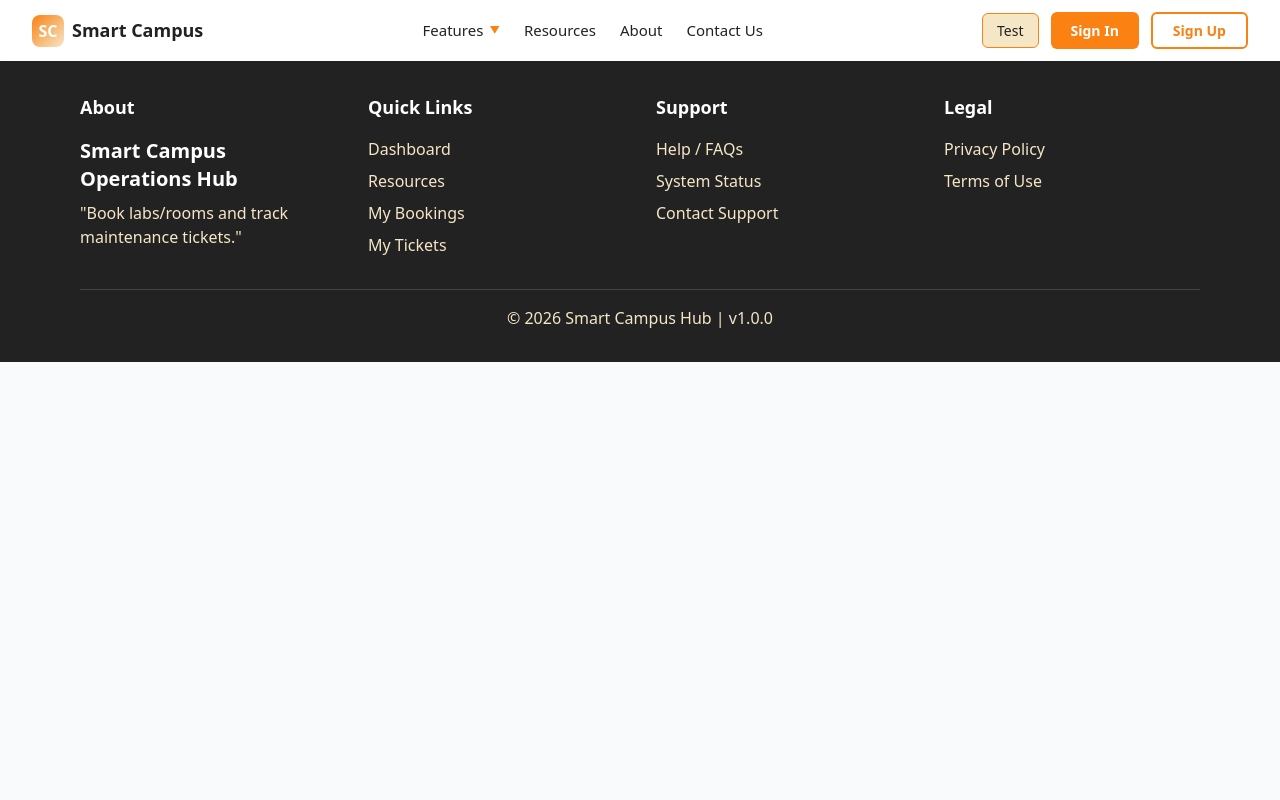
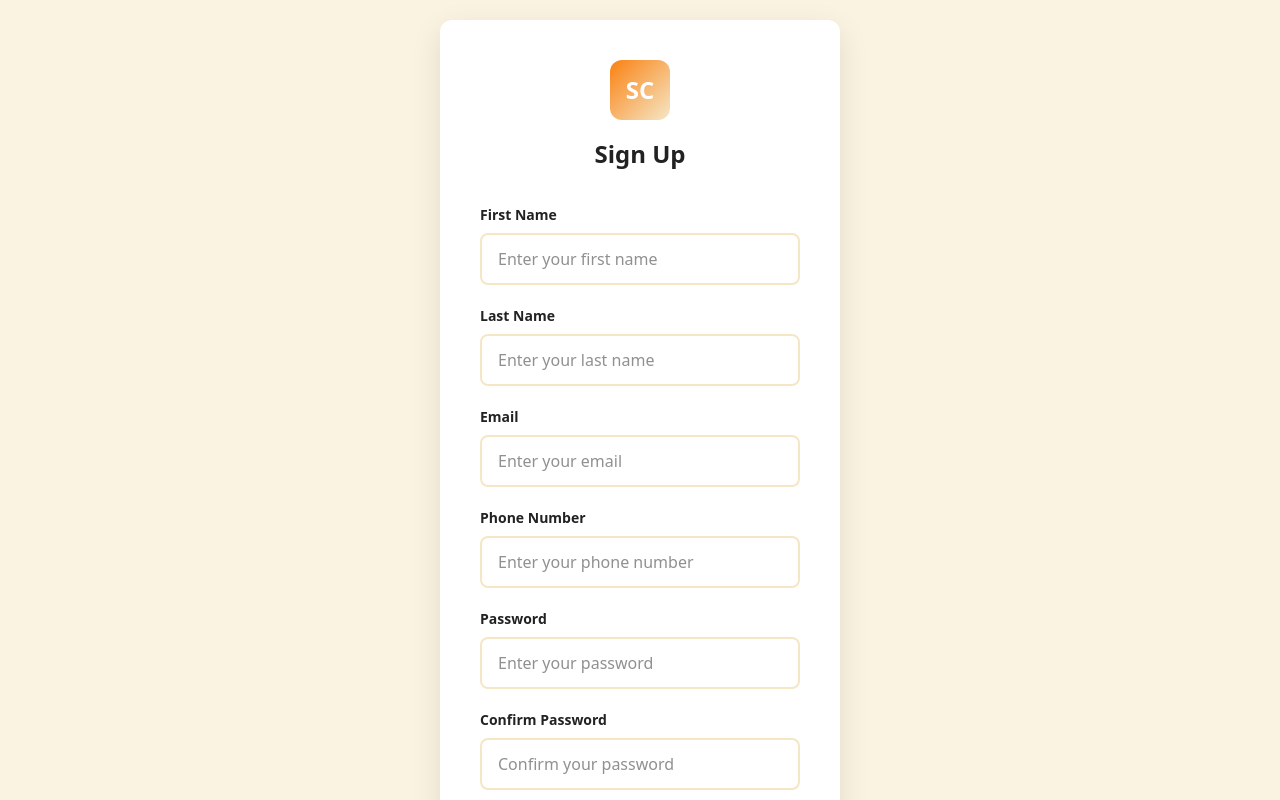
Before and after one commit to KulanyaLisaldi/it3030-paf-2026-smart-campus-groupXX, a React (Vite) app in the folder client/: page /signup in a window 1280 px wide. Shown: the top 800 px of the page. Built offline with nearby package versions, Linux system fonts and the light colour scheme.

Commit message:
Design Sign Up Page

```diff
--- a/client/src/App.jsx
+++ b/client/src/App.jsx
@@ -3,11 +3,12 @@ import Navbar from "./components/layout/navbar.jsx";
 import Footer from "./components/layout/footer.jsx";
 import Home from "./pages/Home.jsx";
 import SignIn from "./pages/SignIn.jsx";
+import SignUp from "./pages/SignUp.jsx";
 import TestApiPanel from "./components/TestApiPanel.jsx";
 
 function AppContent() {
   const location = useLocation();
-  const hideNavAndFooter = location.pathname === '/signin';
+  const hideNavAndFooter = location.pathname === '/signin' || location.pathname === '/signup';
 
   return (
     <div className="min-h-screen flex flex-col">
@@ -15,6 +16,7 @@ function AppContent() {
       <Routes>
         <Route path="/" element={<Home />} />
         <Route path="/signin" element={<SignIn />} />
+        <Route path="/signup" element={<SignUp />} />
         <Route path="/test" element={
           <main className="grow">
             <TestApiPanel />
--- a/client/src/components/layout/navbar.jsx
+++ b/client/src/components/layout/navbar.jsx
@@ -245,6 +245,7 @@ const Navbar = () => {
           style={signUpButtonStyle}
           onMouseEnter={(e) => handleSignUpHover(e, true)}
           onMouseLeave={(e) => handleSignUpHover(e, false)}
+          onClick={() => navigate('/signup')}
         >
           Sign Up
         </button>
--- /dev/null
+++ b/client/src/pages/SignUp.jsx
@@ -0,0 +1,318 @@
+import React, { useState } from 'react';
+import { useNavigate } from 'react-router-dom';
+
+const SignUp = () => {
+  const navigate = useNavigate();
+  const [formData, setFormData] = useState({
+    firstName: '',
+    lastName: '',
+    email: '',
+    phoneNumber: '',
+    password: '',
+    confirmPassword: ''
+  });
+
+  const pageStyle = {
+    minHeight: '100vh',
+    backgroundColor: '#FAF3E1',
+    display: 'flex',
+    alignItems: 'center',
+    justifyContent: 'center',
+    padding: '20px',
+  };
+
+  const cardStyle = {
+    backgroundColor: '#FFFFFF',
+    borderRadius: '12px',
+    boxShadow: '0 10px 30px rgba(0, 0, 0, 0.1)',
+    padding: '40px',
+    width: '100%',
+    maxWidth: '400px',
+    textAlign: 'center',
+  };
+
+  const logoBoxStyle = {
+    width: '60px',
+    height: '60px',
+    borderRadius: '12px',
+    background: 'linear-gradient(135deg, #FA8112, #F5E7C6)',
+    display: 'flex',
+    alignItems: 'center',
+    justifyContent: 'center',
+    color: '#ffffff',
+    fontWeight: 700,
+    fontSize: '24px',
+    margin: '0 auto 16px',
+  };
+
+  const titleStyle = {
+    fontSize: '24px',
+    fontWeight: 'bold',
+    color: '#222222',
+    marginBottom: '32px',
+  };
+
+  const inputContainerStyle = {
+    marginBottom: '20px',
+    textAlign: 'left',
+  };
+
+  const labelStyle = {
+    display: 'block',
+    fontSize: '14px',
+    fontWeight: '600',
+    color: '#222222',
+    marginBottom: '8px',
+  };
+
+  const inputStyle = {
+    width: '100%',
+    padding: '12px 16px',
+    border: '2px solid #F5E7C6',
+    borderRadius: '8px',
+    fontSize: '16px',
+    color: '#222222',
+    backgroundColor: '#FFFFFF',
+    outline: 'none',
+    transition: 'border-color 0.2s ease',
+    boxSizing: 'border-box',
+  };
+
+  const buttonStyle = {
+    width: '100%',
+    padding: '14px',
+    backgroundColor: '#FA8112',
+    color: '#FFFFFF',
+    border: 'none',
+    borderRadius: '8px',
+    fontSize: '16px',
+    fontWeight: '600',
+    cursor: 'pointer',
+    transition: 'background-color 0.2s ease',
+    marginBottom: '16px',
+  };
+
+  const googleButtonStyle = {
+    width: '100%',
+    padding: '14px',
+    backgroundColor: '#FFFFFF',
+    color: '#222222',
+    border: '1px solid #d1d5db',
+    borderRadius: '8px',
+    fontSize: '16px',
+    fontWeight: '600',
+    cursor: 'pointer',
+    transition: 'all 0.2s ease',
+    display: 'flex',
+    alignItems: 'center',
+    justifyContent: 'center',
+    gap: '8px',
+    marginBottom: '24px',
+  };
+
+  const signInTextStyle = {
+    color: '#222222',
+    fontSize: '14px',
+  };
+
+  const signInLinkStyle = {
+    color: '#FA8112',
+    textDecoration: 'none',
+    fontWeight: '600',
+    cursor: 'pointer',
+  };
+
+  const handleInputChange = (e) => {
+    const { name, value } = e.target;
+    setFormData(prev => ({
+      ...prev,
+      [name]: value
+    }));
+  };
+
+  const handleInputFocus = (e) => {
+    e.target.style.borderColor = '#FA8112';
+  };
+
+  const handleInputBlur = (e) => {
+    e.target.style.borderColor = '#F5E7C6';
+  };
+
+  const handleButtonHover = (e, isHover) => {
+    if (isHover) {
+      e.target.style.backgroundColor = '#E66A0A'; // darker orange
+    } else {
+      e.target.style.backgroundColor = '#FA8112';
+    }
+  };
+
+  const handleGoogleHover = (e, isHover) => {
+    if (isHover) {
+      e.target.style.backgroundColor = '#FAF3E1';
+      e.target.style.borderColor = '#FA8112';
+    } else {
+      e.target.style.backgroundColor = '#FFFFFF';
+      e.target.style.borderColor = '#d1d5db';
+    }
+  };
+
+  const handleSignUp = (e) => {
+    e.preventDefault();
+    if (formData.password !== formData.confirmPassword) {
+      alert('Passwords do not match!');
+      return;
+    }
+    // Handle sign up logic here
+    console.log('Sign up with:', formData);
+  };
+
+  const handleGoogleSignUp = () => {
+    // Handle Google sign up logic here
+    console.log('Sign up with Google');
+  };
+
+  return (
+    <div style={pageStyle}>
+      <div style={cardStyle}>
+        {/* Logo */}
+        <div style={logoBoxStyle}>SC</div>
+
+        {/* Title */}
+        <h1 style={titleStyle}>Sign Up</h1>
+
+        {/* Sign Up Form */}
+        <form onSubmit={handleSignUp}>
+          {/* First Name Input */}
+          <div style={inputContainerStyle}>
+            <label style={labelStyle}>First Name</label>
+            <input
+              type="text"
+              name="firstName"
+              value={formData.firstName}
+              onChange={handleInputChange}
+              onFocus={handleInputFocus}
+              onBlur={handleInputBlur}
+              style={inputStyle}
+              placeholder="Enter your first name"
+              required
+            />
+          </div>
+
+          {/* Last Name Input */}
+          <div style={inputContainerStyle}>
+            <label style={labelStyle}>Last Name</label>
+            <input
+              type="text"
+              name="lastName"
+              value={formData.lastName}
+              onChange={handleInputChange}
+              onFocus={handleInputFocus}
+              onBlur={handleInputBlur}
+              style={inputStyle}
+              placeholder="Enter your last name"
+              required
+            />
+          </div>
+
+          {/* Email Input */}
+          <div style={inputContainerStyle}>
+            <label style={labelStyle}>Email</label>
+            <input
+              type="email"
+              name="email"
+              value={formData.email}
+              onChange={handleInputChange}
+              onFocus={handleInputFocus}
+              onBlur={handleInputBlur}
+              style={inputStyle}
+              placeholder="Enter your email"
+              required
+            />
+          </div>
+
+          {/* Phone Number Input */}
+          <div style={inputContainerStyle}>
+            <label style={labelStyle}>Phone Number</label>
+            <input
+              type="tel"
+              name="phoneNumber"
+              value={formData.phoneNumber}
+              onChange={handleInputChange}
+              onFocus={handleInputFocus}
+              onBlur={handleInputBlur}
+              style={inputStyle}
+              placeholder="Enter your phone number"
+              required
+            />
+          </div>
+
+          {/* Password Input */}
+          <div style={inputContainerStyle}>
+            <label style={labelStyle}>Password</label>
+            <input
+              type="password"
+              name="password"
+              value={formData.password}
+              onChange={handleInputChange}
+              onFocus={handleInputFocus}
+              onBlur={handleInputBlur}
+              style={inputStyle}
+              placeholder="Enter your password"
+              required
+            />
+          </div>
+
+          {/* Confirm Password Input */}
+          <div style={inputContainerStyle}>
+            <label style={labelStyle}>Confirm Password</label>
+            <input
+              type="password"
+              name="confirmPassword"
+              value={formData.confirmPassword}
+              onChange={handleInputChange}
+              onFocus={handleInputFocus}
+              onBlur={handleInputBlur}
+              style={inputStyle}
+              placeholder="Confirm your password"
+              required
+            />
+          </div>
+
+          {/* Create Account Button */}
+          <button
+            type="submit"
+            style={buttonStyle}
+            onMouseEnter={(e) => handleButtonHover(e, true)}
+            onMouseLeave={(e) => handleButtonHover(e, false)}
+          >
+            Create Account
+          </button>
+        </form>
+
+        {/* Google Sign Up Button */}
+        <button
+          style={googleButtonStyle}
+          onMouseEnter={(e) => handleGoogleHover(e, true)}
+          onMouseLeave={(e) => handleGoogleHover(e, false)}
+          onClick={handleGoogleSignUp}
+        >
+          <span style={{ fontSize: '18px' }}>🌐</span>
+          Sign up with Google
+        </button>
+
+        {/* Sign In Link */}
+        <p style={signInTextStyle}>
+          Already have an account?{' '}
+          <span
+            style={signInLinkStyle}
+            onClick={() => navigate('/signin')}
+          >
+            Sign In
+          </span>
+        </p>
+      </div>
+    </div>
+  );
+};
+
+export default SignUp;
```
